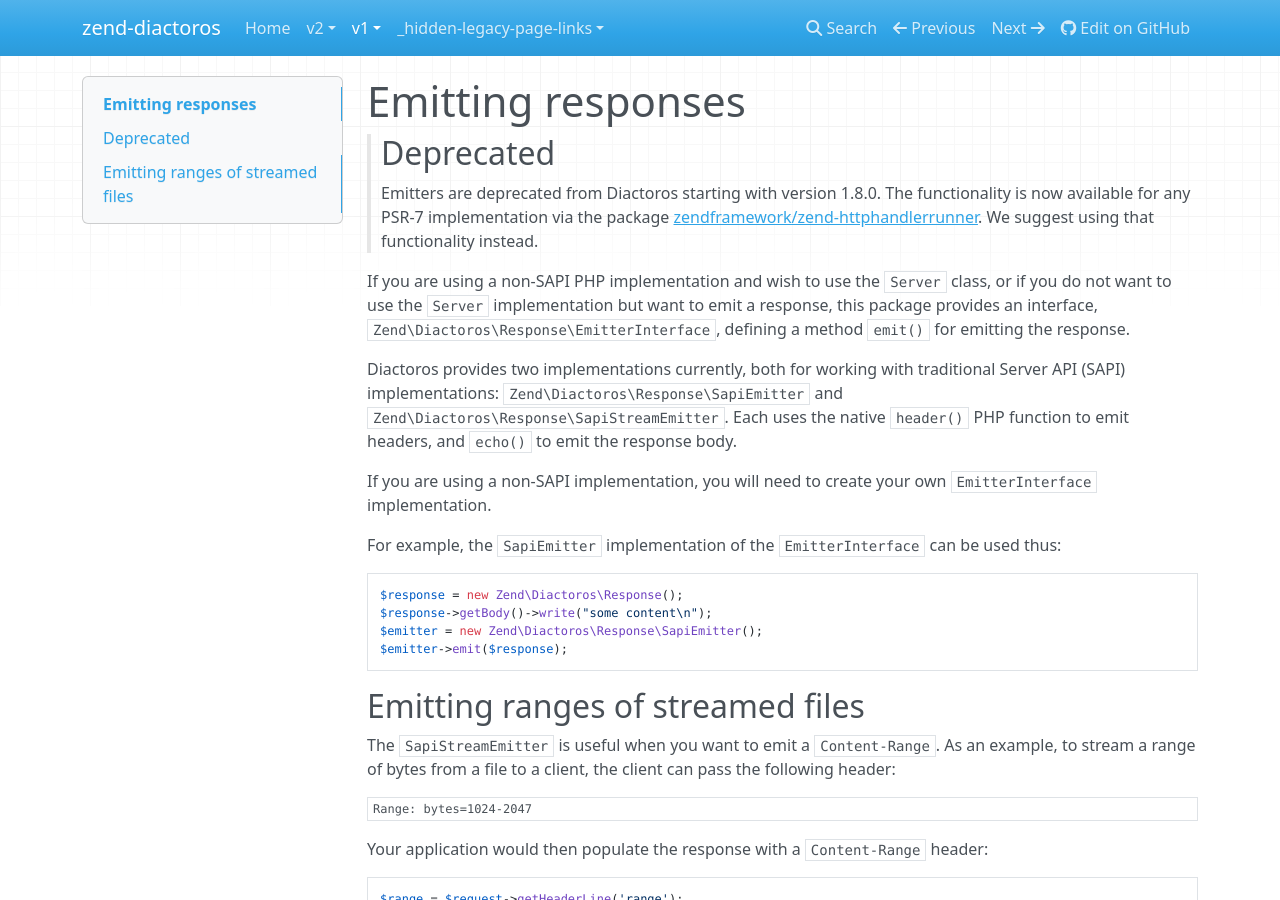
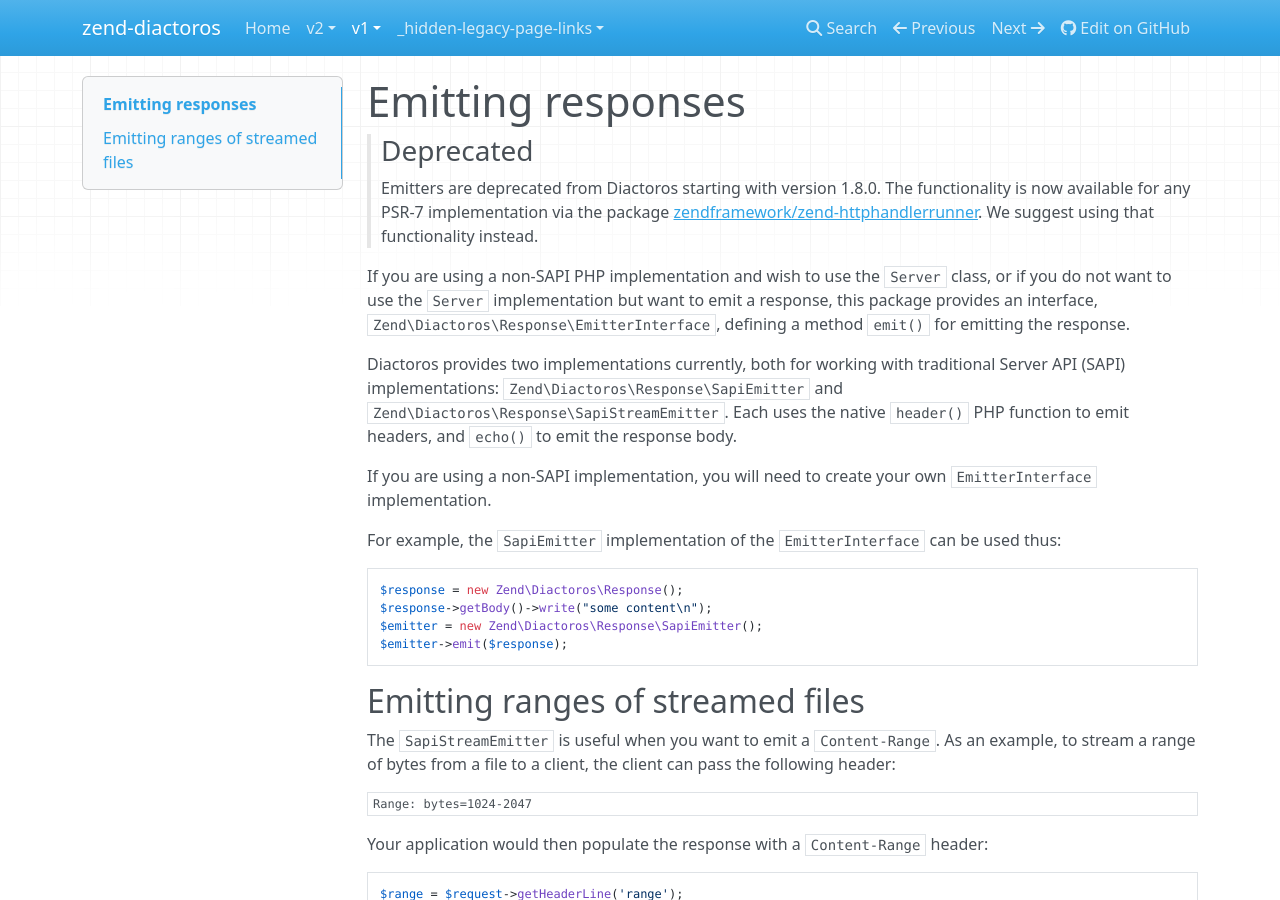
Before and after one commit to zendframework/zend-diactoros, an MkDocs documentation site: the page built from docs/book/v1/emitting-responses.md, in a window 1280 px wide and 900 px high. Built offline with MkDocs 1.6.1, drawn with Linux system fonts in a browser that asks for light colours; nearby versions of some CDN libraries; old or Windows-style settings are respelled for this version of MkDocs.

Commit message:
Fixes first headline in blockquotes

```diff
--- a/docs/book/v1/emitting-responses.md
+++ b/docs/book/v1/emitting-responses.md
@@ -1,6 +1,6 @@
 # Emitting responses
 
-> ## Deprecated
+> ### Deprecated
 >
 > Emitters are deprecated from Diactoros starting with version 1.8.0. The
 > functionality is now available for any PSR-7 implementation via the package
```
